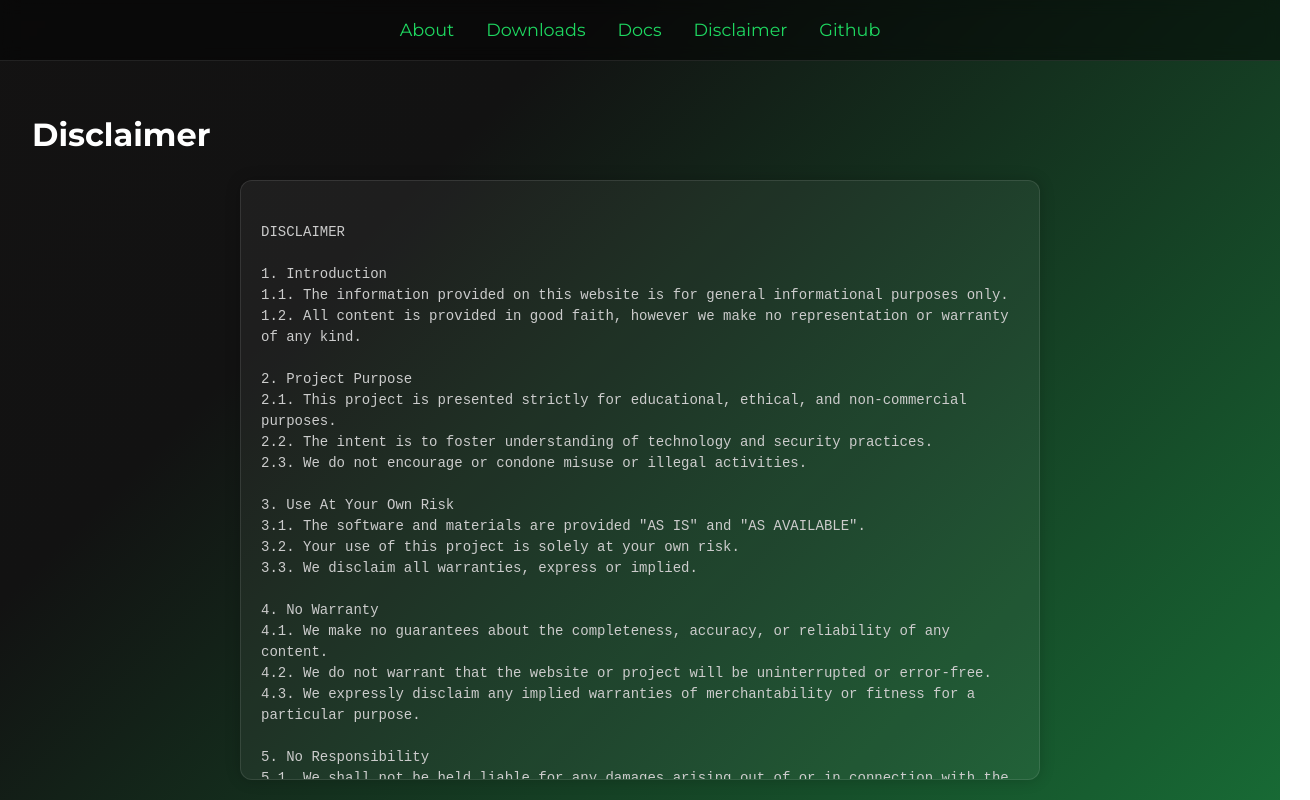
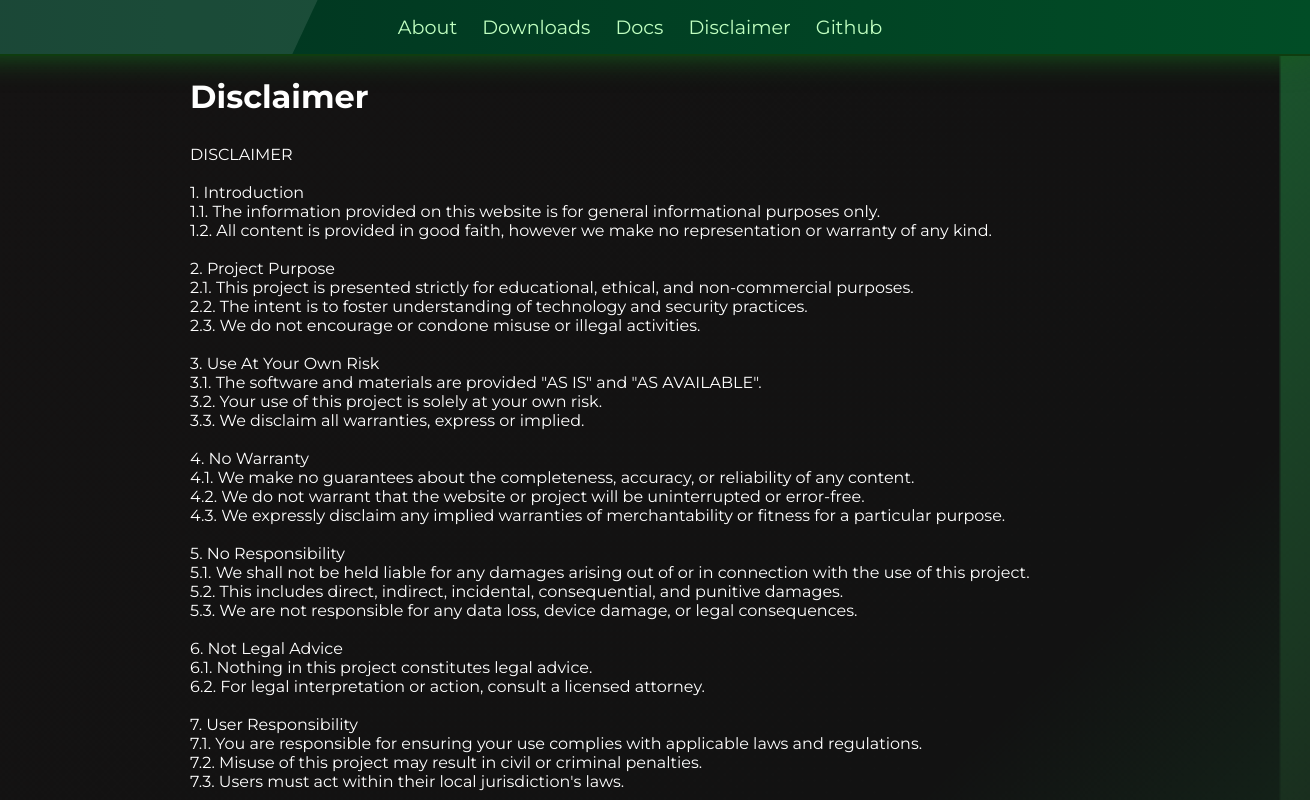
Before and after one commit to TS-DEV-JAVA/Spot-down, a plain HTML site: page website/disclaimer.html in a window 1280 px wide. Shown: the top 800 px of the page, 1310 px wide, since content can reach past the window. Drawn offline with Linux system fonts and the light colour scheme.

Commit message:
Update style.css

```diff
--- a/website/style.css
+++ b/website/style.css
@@ -1,302 +1,332 @@
 @import url('https://fonts.googleapis.com/css2?family=Montserrat:wght@400;700&display=swap');
 
-/* Reset & Base */
-* {
+/* === Full-screen animated background === */
+body {
     margin: 0;
-    padding: 0;
-    box-sizing: border-box;
-    scroll-behavior: smooth;
+    font-family: 'Montserrat', sans-serif;
+    display: flex;
+    flex-direction: column;
+    align-items: center;
+    min-height: 100vh;
+    background: linear-gradient(-45deg, #1DB954, #121212, #191414, #1ed760);
+    background-size: 400% 400%;
+    animation: gradientBG 10s ease infinite;
+    color: white;
 }
 
-body {
-    font-family: 'Montserrat', sans-serif;
-    background: linear-gradient(-45deg, #1DB954, #121212, #191414, #1ed760);
-    background-size: 400% 400%;
-    animation: gradientBG 12s ease infinite;
-    color: white;
-    overflow-x: hidden;
-    line-height: 1.6;
-}
-
-/* Background animation */
 @keyframes gradientBG {
     0% { background-position: 0% 50%; }
     50% { background-position: 100% 50%; }
     100% { background-position: 0% 50%; }
 }
 
-/* Navigation */
+/* === Navigation - Fancy Animated === */
 nav {
+    background: linear-gradient(90deg, #013220, #014d26);
+    padding: 15px 30px;
     display: flex;
     justify-content: center;
-    align-items: center;
-    gap: 2rem;
-    padding: 1rem 2rem;
-    background: rgba(0,0,0,0.5);
-    border-bottom: 1px solid rgba(255,255,255,0.1);
-    backdrop-filter: blur(8px);
-    position: sticky;
-    top: 0;
-    z-index: 1000;
-    animation: fadeDown 1s ease forwards;
-    transform: translateY(-20px);
-    opacity: 0;
+    gap: 25px;
+    border-bottom: 2px solid #0f3d0f;
+    animation: navEnter 1.5s ease-out forwards, navGlow 3s infinite ease-in-out;
+    position: relative;
+    overflow: hidden;
+    width: 100%;
 }
 
-@keyframes fadeDown {
-    to { transform: translateY(0); opacity: 1; }
+@keyframes navEnter {
+    0% { transform: translateY(-100%); opacity: 0; }
+    60% { transform: translateY(15%); opacity: 1; }
+    100% { transform: translateY(0); }
+}
+
+@keyframes navGlow {
+    0%, 100% { box-shadow: 0 0 15px #0f3d0f; }
+    50% { box-shadow: 0 0 35px #1a6621; }
+}
+
+nav::before {
+    content: "";
+    position: absolute;
+    top: 0;
+    left: -75%;
+    width: 50%;
+    height: 100%;
+    background: rgba(255, 255, 255, 0.1);
+    transform: skewX(-25deg);
+    animation: navStreak 4s infinite linear;
+}
+
+@keyframes navStreak {
+    0% { left: -75%; }
+    100% { left: 125%; }
 }
 
 nav a {
-    color: #1ed760;
-    font-weight: 500;
-    font-size: 1.1rem;
+    color: #c0ffc0;
     text-decoration: none;
-    transition: color 0.3s ease, text-shadow 0.3s ease;
+    font-size: 1.2em;
+    position: relative;
+    transition: color 0.3s, transform 0.3s;
+}
+
+nav a::after {
+    content: "";
+    position: absolute;
+    width: 0;
+    height: 2px;
+    left: 50%;
+    bottom: -5px;
+    background: #28a745;
+    transition: all 0.3s ease;
 }
 
 nav a:hover {
-    color: #1DB954;
-    text-shadow: 0 0 10px rgba(30,215,96,0.8);
+    color: #28a745;
+    transform: scale(1.1);
 }
 
-/* Main container */
-main {
-    padding: 3rem 2rem;
-    animation: fadeIn 1.5s ease forwards;
+nav a:hover::after {
+    width: 100%;
+    left: 0;
+}
+
+/* === Card Style === */
+.card {
+    background: rgba(0, 0, 0, 0.8);
+    border: 1px solid #1a6621;
+    border-radius: 20px;
+    padding: 30px;
+    text-align: center;
+    box-shadow: 0 0 30px rgba(0, 255, 0, 0.2);
+    animation: fadeIn 1s ease forwards;
     transform: translateY(30px);
     opacity: 0;
+    max-width: 400px;
+    margin-top: 40px;
 }
 
 @keyframes fadeIn {
     to { transform: translateY(0); opacity: 1; }
 }
 
-/* Card */
-.card {
-    background: rgba(0,0,0,0.7);
-    border: 1px solid rgba(255,255,255,0.1);
-    border-radius: 20px;
-    padding: 2rem;
-    margin: 2rem auto;
-    max-width: 800px;
-    box-shadow: 0 0 30px rgba(0,0,0,0.4);
-    backdrop-filter: blur(10px);
-    transition: transform 0.4s ease, box-shadow 0.4s ease;
+h1 {
+    margin-bottom: 10px;
+    font-weight: 700;
 }
 
-.card:hover {
-    transform: scale(1.03);
-    box-shadow: 0 0 40px rgba(30,215,96,0.5);
+p {
+    margin-bottom: 20px;
+    opacity: 0.8;
 }
 
-/* Buttons */
+input {
+    padding: 12px;
+    font-size: 16px;
+    width: 80%;
+    border: none;
+    border-radius: 8px;
+    text-align: center;
+    background-color: rgba(255,255,255,0.1);
+    color: white;
+    transition: background 0.3s ease;
+}
+
+input:focus {
+    background-color: rgba(255,255,255,0.2);
+    outline: none;
+}
+
+/* === Button Style === */
 button {
-    background: linear-gradient(90deg, #1db954, #1ed760);
+    margin-top: 15px;
+    padding: 12px 24px;
+    font-size: 16px;
+    font-weight: bold;
     color: white;
+    background: linear-gradient(90deg, #013220, #014d26);
     border: none;
     border-radius: 25px;
-    padding: 0.8rem 2rem;
-    font-weight: bold;
     cursor: pointer;
-    font-size: 1rem;
-    transition: transform 0.25s ease, box-shadow 0.25s ease;
+    transition: transform 0.2s ease, box-shadow 0.2s ease;
 }
 
 button:hover {
-    transform: scale(1.08);
-    box-shadow: 0 0 20px rgba(30,215,96,0.7);
+    background: linear-gradient(90deg, #014d26, #013220);
+    transform: scale(1.05);
+    box-shadow: 0 0 15px rgba(30,215,96,0.6);
 }
 
-/* Disclaimer Box */
-#disclaimerText {
-    white-space: pre-wrap;
-    background-color: rgba(255,255,255,0.05);
-    border: 1px solid rgba(255,255,255,0.1);
-    padding: 20px;
-    margin-top: 20px;
-    border-radius: 12px;
-    box-shadow: 0 0 15px rgba(0,0,0,0.2);
-    max-height: 600px;
-    overflow-y: auto;
-    font-family: 'Courier New', Courier, monospace;
-    font-size: 14px;
-    line-height: 1.5;
-    color: #ccc;
-    max-width: 800px;
-    margin-left: auto;
-    margin-right: auto;
-    animation: fadeUp 1.2s ease forwards;
-    transform: translateY(20px);
-    opacity: 0;
-}
-
-@keyframes fadeUp {
-    to { transform: translateY(0); opacity: 1; }
-}
-
-/* Scrollbar styling */
-#disclaimerText::-webkit-scrollbar {
-    width: 8px;
-}
-#disclaimerText::-webkit-scrollbar-track {
-    background: rgba(255,255,255,0.05);
-}
-#disclaimerText::-webkit-scrollbar-thumb {
-    background: #1db954;
-    border-radius: 4px;
-}
-#disclaimerText::-webkit-scrollbar-thumb:hover {
-    background: #1ed760;
+/* === Disclaimer === */
+.disclaimer {
+    font-size: 0.8em;
+    color: #8fd19e;
+    text-align: center;
+    margin-top: 15px;
 }
 @import url('https://fonts.googleapis.com/css2?family=Montserrat:wght@400;700&display=swap');
 
-/* Reset & Base */
-* {
+/* === Full-screen animated background === */
+body {
     margin: 0;
-    padding: 0;
-    box-sizing: border-box;
-    scroll-behavior: smooth;
+    font-family: 'Montserrat', sans-serif;
+    display: flex;
+    flex-direction: column;
+    align-items: center;
+    min-height: 100vh;
+    background: linear-gradient(-45deg, #1DB954, #121212, #191414, #1ed760);
+    background-size: 400% 400%;
+    animation: gradientBG 10s ease infinite;
+    color: white;
 }
 
-body {
-    font-family: 'Montserrat', sans-serif;
-    background: linear-gradient(-45deg, #1DB954, #121212, #191414, #1ed760);
-    background-size: 400% 400%;
-    animation: gradientBG 12s ease infinite;
-    color: white;
-    overflow-x: hidden;
-    line-height: 1.6;
-}
-
-/* Background animation */
 @keyframes gradientBG {
     0% { background-position: 0% 50%; }
     50% { background-position: 100% 50%; }
     100% { background-position: 0% 50%; }
 }
 
-/* Navigation */
+/* === Navigation - Fancy Animated === */
 nav {
+    background: linear-gradient(90deg, #013220, #014d26);
+    padding: 15px 30px;
     display: flex;
     justify-content: center;
-    align-items: center;
-    gap: 2rem;
-    padding: 1rem 2rem;
-    background: rgba(0,0,0,0.5);
-    border-bottom: 1px solid rgba(255,255,255,0.1);
-    backdrop-filter: blur(8px);
-    position: sticky;
-    top: 0;
-    z-index: 1000;
-    animation: fadeDown 1s ease forwards;
-    transform: translateY(-20px);
-    opacity: 0;
+    gap: 25px;
+    border-bottom: 2px solid #0f3d0f;
+    animation: navEnter 1.5s ease-out forwards, navGlow 3s infinite ease-in-out;
+    position: relative;
+    overflow: hidden;
+    width: 100%;
 }
 
-@keyframes fadeDown {
-    to { transform: translateY(0); opacity: 1; }
+@keyframes navEnter {
+    0% { transform: translateY(-100%); opacity: 0; }
+    60% { transform: translateY(15%); opacity: 1; }
+    100% { transform: translateY(0); }
+}
+
+@keyframes navGlow {
+    0%, 100% { box-shadow: 0 0 15px #0f3d0f; }
+    50% { box-shadow: 0 0 35px #1a6621; }
+}
+
+nav::before {
+    content: "";
+    position: absolute;
+    top: 0;
+    left: -75%;
+    width: 50%;
+    height: 100%;
+    background: rgba(255, 255, 255, 0.1);
+    transform: skewX(-25deg);
+    animation: navStreak 4s infinite linear;
+}
+
+@keyframes navStreak {
+    0% { left: -75%; }
+    100% { left: 125%; }
 }
 
 nav a {
-    color: #1ed760;
-    font-weight: 500;
-    font-size: 1.1rem;
+    color: #c0ffc0;
     text-decoration: none;
-    transition: color 0.3s ease, text-shadow 0.3s ease;
+    font-size: 1.2em;
+    position: relative;
+    transition: color 0.3s, transform 0.3s;
+}
+
+nav a::after {
+    content: "";
+    position: absolute;
+    width: 0;
+    height: 2px;
+    left: 50%;
+    bottom: -5px;
+    background: #28a745;
+    transition: all 0.3s ease;
 }
 
 nav a:hover {
-    color: #1DB954;
-    text-shadow: 0 0 10px rgba(30,215,96,0.8);
+    color: #28a745;
+    transform: scale(1.1);
 }
 
-/* Main container */
-main {
-    padding: 3rem 2rem;
-    animation: fadeIn 1.5s ease forwards;
+nav a:hover::after {
+    width: 100%;
+    left: 0;
+}
+
+/* === Card Style === */
+.card {
+    background: rgba(0, 0, 0, 0.8);
+    border: 1px solid #1a6621;
+    border-radius: 20px;
+    padding: 30px;
+    text-align: center;
+    box-shadow: 0 0 30px rgba(0, 255, 0, 0.2);
+    animation: fadeIn 1s ease forwards;
     transform: translateY(30px);
     opacity: 0;
+    max-width: 400px;
+    margin-top: 40px;
 }
 
 @keyframes fadeIn {
     to { transform: translateY(0); opacity: 1; }
 }
 
-/* Card */
-.card {
-    background: rgba(0,0,0,0.7);
-    border: 1px solid rgba(255,255,255,0.1);
-    border-radius: 20px;
-    padding: 2rem;
-    margin: 2rem auto;
-    max-width: 800px;
-    box-shadow: 0 0 30px rgba(0,0,0,0.4);
-    backdrop-filter: blur(10px);
-    transition: transform 0.4s ease, box-shadow 0.4s ease;
+h1 {
+    margin-bottom: 10px;
+    font-weight: 700;
 }
 
-.card:hover {
-    transform: scale(1.03);
-    box-shadow: 0 0 40px rgba(30,215,96,0.5);
+p {
+    margin-bottom: 20px;
+    opacity: 0.8;
 }
 
-/* Buttons */
+input {
+    padding: 12px;
+    font-size: 16px;
+    width: 80%;
+    border: none;
+    border-radius: 8px;
+    text-align: center;
+    background-color: rgba(255,255,255,0.1);
+    color: white;
+    transition: background 0.3s ease;
+}
+
+input:focus {
+    background-color: rgba(255,255,255,0.2);
+    outline: none;
+}
+
+/* === Button Style === */
 button {
-    background: linear-gradient(90deg, #1db954, #1ed760);
+    margin-top: 15px;
+    padding: 12px 24px;
+    font-size: 16px;
+    font-weight: bold;
     color: white;
+    background: linear-gradient(90deg, #013220, #014d26);
     border: none;
     border-radius: 25px;
-    padding: 0.8rem 2rem;
-    font-weight: bold;
     cursor: pointer;
-    font-size: 1rem;
-    transition: transform 0.25s ease, box-shadow 0.25s ease;
+    transition: transform 0.2s ease, box-shadow 0.2s ease;
 }
 
 button:hover {
-    transform: scale(1.08);
-    box-shadow: 0 0 20px rgba(30,215,96,0.7);
+    background: linear-gradient(90deg, #014d26, #013220);
+    transform: scale(1.05);
+    box-shadow: 0 0 15px rgba(30,215,96,0.6);
 }
 
-/* Disclaimer Box */
-#disclaimerText {
-    white-space: pre-wrap;
-    background-color: rgba(255,255,255,0.05);
-    border: 1px solid rgba(255,255,255,0.1);
-    padding: 20px;
-    margin-top: 20px;
-    border-radius: 12px;
-    box-shadow: 0 0 15px rgba(0,0,0,0.2);
-    max-height: 600px;
-    overflow-y: auto;
-    font-family: 'Courier New', Courier, monospace;
-    font-size: 14px;
-    line-height: 1.5;
-    color: #ccc;
-    max-width: 800px;
-    margin-left: auto;
-    margin-right: auto;
-    animation: fadeUp 1.2s ease forwards;
-    transform: translateY(20px);
-    opacity: 0;
+/* === Disclaimer === */
+.disclaimer {
+    font-size: 0.8em;
+    color: #8fd19e;
+    text-align: center;
+    margin-top: 15px;
 }
-
-@keyframes fadeUp {
-    to { transform: translateY(0); opacity: 1; }
-}
-
-/* Scrollbar styling */
-#disclaimerText::-webkit-scrollbar {
-    width: 8px;
-}
-#disclaimerText::-webkit-scrollbar-track {
-    background: rgba(255,255,255,0.05);
-}
-#disclaimerText::-webkit-scrollbar-thumb {
-    background: #1db954;
-    border-radius: 4px;
-}
-#disclaimerText::-webkit-scrollbar-thumb:hover {
-    background: #1ed760;
-}
```
